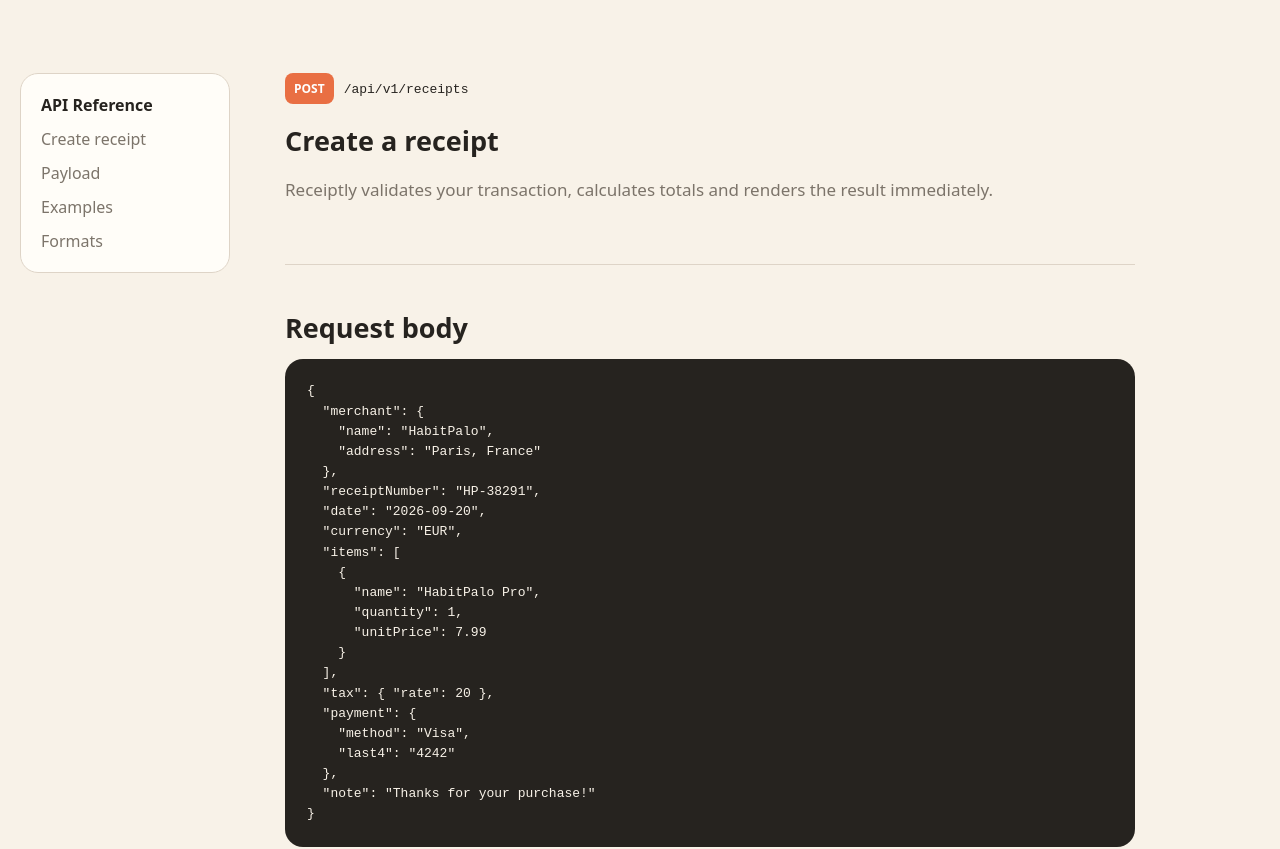
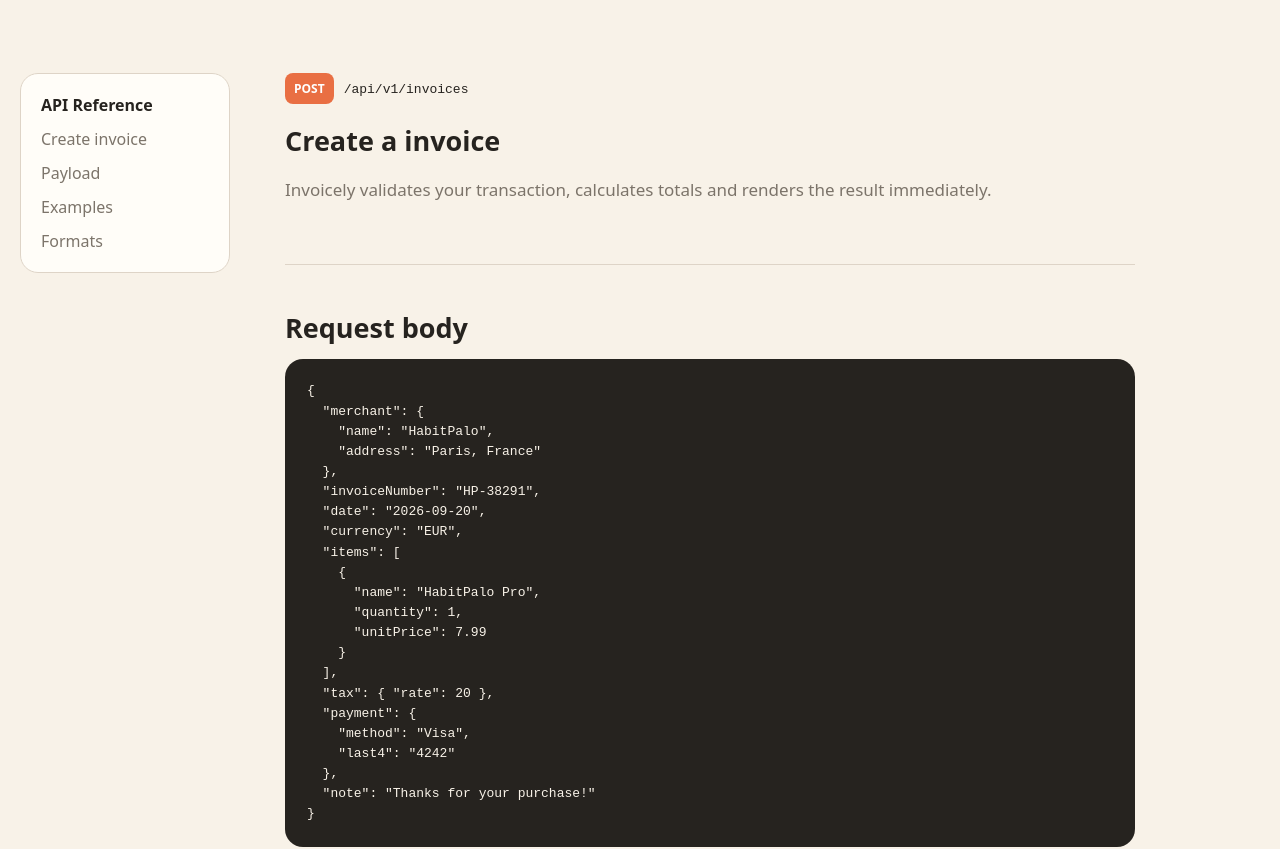
Before and after one commit to ennouaimi/invoicr, a Next.js app: page /docs in a window 1280 px wide. Shown: the part 424-1273 px from the top of the page. Built offline with nearby package versions, Linux system fonts and the light colour scheme; a web font is replaced by a local one.

Commit message:
feat: rename receipt product and docs to invoices

```diff
--- a/app/docs/page.tsx
+++ b/app/docs/page.tsx
@@ -3,7 +3,7 @@
     "name": "HabitPalo",
     "address": "Paris, France"
   },
-  "receiptNumber": "HP-38291",
+  "invoiceNumber": "HP-38291",
   "date": "2026-09-20",
   "currency": "EUR",
   "items": [
@@ -21,8 +21,8 @@
   "note": "Thanks for your purchase!"
 }`;
 export default function Docs(){
- const curl=`curl -X POST "$BASE_URL/api/v1/receipts?format=pdf" \\\n  -H "Content-Type: application/json" \\\n  -d '${payload.replace(/\n/g," ")}' \\\n  --output receipt.pdf`;
- const js=`const response = await fetch("/api/v1/receipts?format=pdf", {\n  method: "POST",\n  headers: { "Content-Type": "application/json" },\n  body: JSON.stringify(receipt)\n});\nconst pdf = await response.blob();`;
- const py=`import requests\n\nr = requests.post(\n    "https://your-domain.com/api/v1/receipts?format=pdf",\n    json=receipt\n)\nopen("receipt.pdf", "wb").write(r.content)`;
- return <main className="docs-shell"><nav className="docs-nav"><a className="brand" href="/"><span className="brand-icon">R</span>Receiptly</a><a className="ghost-button" href="/">Receipt Maker</a></nav><header className="docs-hero"><div className="eyebrow">RECEIPT API</div><h1>Generate receipts<br/>with one request.</h1><p>A stateless receipt API. Send transaction data and get a PDF, HTML receipt or calculated JSON back. No database required.</p></header><div className="docs-grid"><aside className="docs-sidebar"><b>API Reference</b><a href="#endpoint">Create receipt</a><a href="#payload">Payload</a><a href="#examples">Examples</a><a href="#formats">Formats</a></aside><article className="docs-content"><section id="endpoint"><span className="method">POST</span><code>/api/v1/receipts</code><h2>Create a receipt</h2><p>Receiptly validates your transaction, calculates totals and renders the result immediately.</p></section><section id="payload"><h2>Request body</h2><pre>{payload}</pre></section><section id="formats"><h2>Response formats</h2><div className="format-cards"><div><b>PDF</b><code>?format=pdf</code><p>80mm printable receipt.</p></div><div><b>HTML</b><code>?format=html</code><p>Ready-to-display markup.</p></div><div><b>JSON</b><code>?format=json</code><p>Validated data + totals.</p></div></div></section><section id="examples"><h2>cURL</h2><pre>{curl}</pre><h2>JavaScript</h2><pre>{js}</pre><h2>Python</h2><pre>{py}</pre></section></article></div></main>
+ const curl=`curl -X POST "$BASE_URL/api/v1/invoices?format=pdf" \\\n  -H "Content-Type: application/json" \\\n  -d '${payload.replace(/\n/g," ")}' \\\n  --output invoice.pdf`;
+ const js=`const response = await fetch("/api/v1/invoices?format=pdf", {\n  method: "POST",\n  headers: { "Content-Type": "application/json" },\n  body: JSON.stringify(invoice)\n});\nconst pdf = await response.blob();`;
+ const py=`import requests\n\nr = requests.post(\n    "https://your-domain.com/api/v1/invoices?format=pdf",\n    json=invoice\n)\nopen("invoice.pdf", "wb").write(r.content)`;
+ return <main className="docs-shell"><nav className="docs-nav"><a className="brand" href="/"><span className="brand-icon">R</span>Invoicely</a><a className="ghost-button" href="/">Invoice Maker</a></nav><header className="docs-hero"><div className="eyebrow">RECEIPT API</div><h1>Generate invoices<br/>with one request.</h1><p>A stateless invoice API. Send transaction data and get a PDF, HTML invoice or calculated JSON back. No database required.</p></header><div className="docs-grid"><aside className="docs-sidebar"><b>API Reference</b><a href="#endpoint">Create invoice</a><a href="#payload">Payload</a><a href="#examples">Examples</a><a href="#formats">Formats</a></aside><article className="docs-content"><section id="endpoint"><span className="method">POST</span><code>/api/v1/invoices</code><h2>Create a invoice</h2><p>Invoicely validates your transaction, calculates totals and renders the result immediately.</p></section><section id="payload"><h2>Request body</h2><pre>{payload}</pre></section><section id="formats"><h2>Response formats</h2><div className="format-cards"><div><b>PDF</b><code>?format=pdf</code><p>80mm printable invoice.</p></div><div><b>HTML</b><code>?format=html</code><p>Ready-to-display markup.</p></div><div><b>JSON</b><code>?format=json</code><p>Validated data + totals.</p></div></div></section><section id="examples"><h2>cURL</h2><pre>{curl}</pre><h2>JavaScript</h2><pre>{js}</pre><h2>Python</h2><pre>{py}</pre></section></article></div></main>
 }
```
